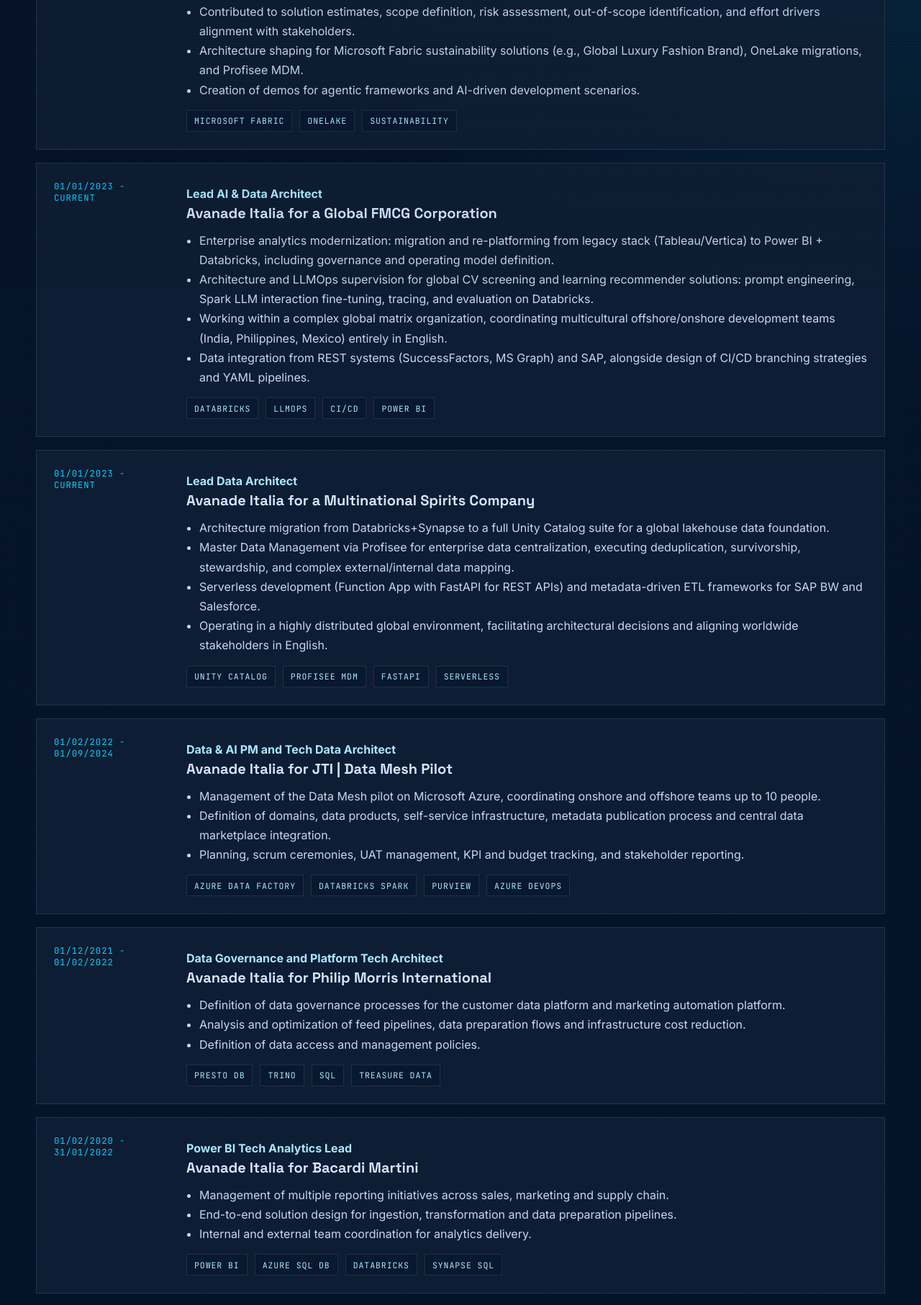
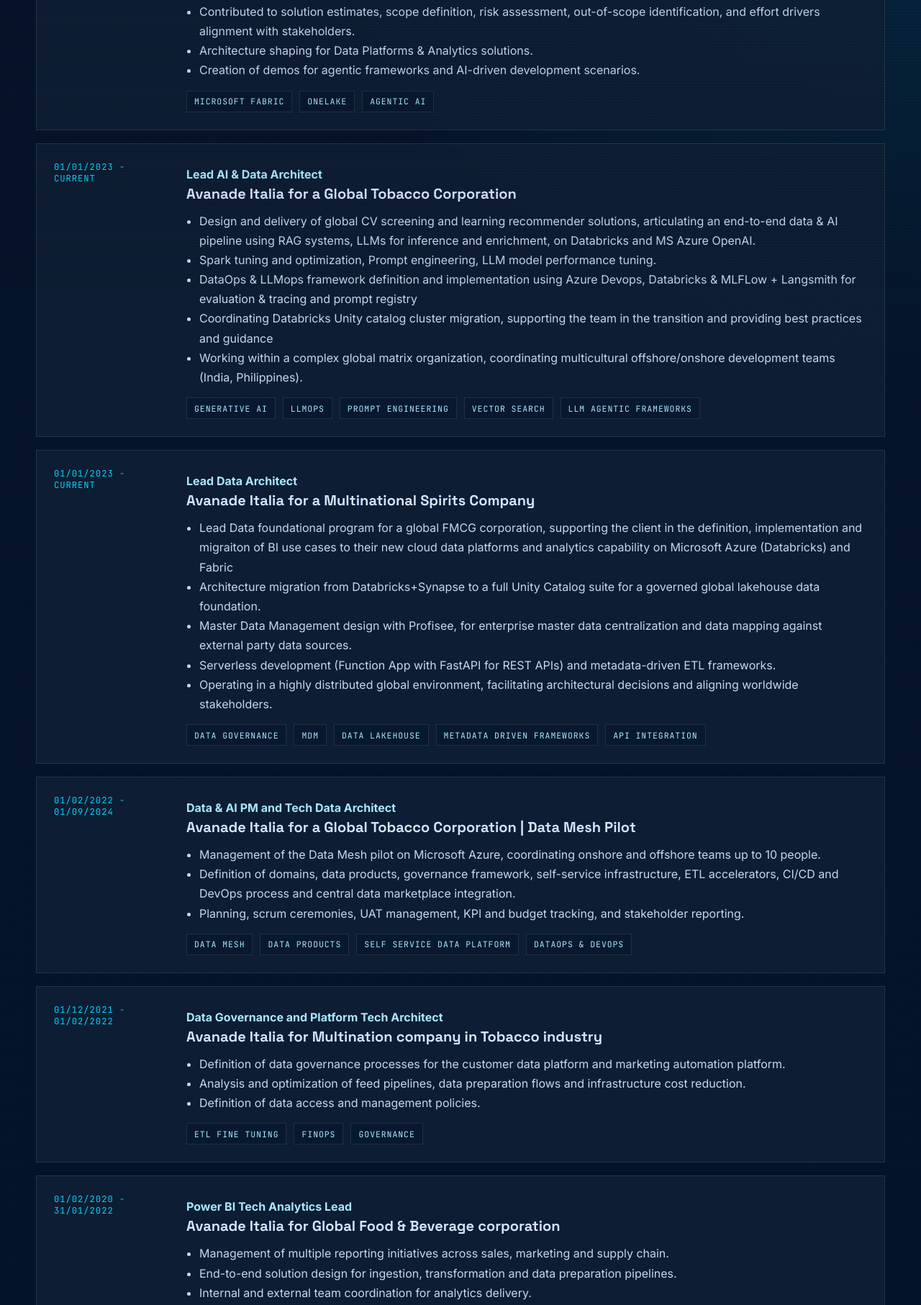
Before and after one commit to natalinio/portfolio, a plain HTML site: page experience.html in a window 1280 px wide. Shown: the part 401-2214 px from the top of the page at 72% size. Drawn offline with Linux system fonts and the light colour scheme.

Commit message:
feat: update experience section with revised project descriptions and formatting improvements

```diff
--- a/experience.html
+++ b/experience.html
@@ -1,5 +1,6 @@
 <!DOCTYPE html>
 <html lang="it">
+
 <head>
     <meta charset="UTF-8">
     <meta name="viewport" content="width=device-width, initial-scale=1.0">
@@ -7,9 +8,12 @@
     <meta name="description" content="Work experience, education and languages for Andrea Natali.">
     <link rel="preconnect" href="https://fonts.googleapis.com">
     <link rel="preconnect" href="https://fonts.gstatic.com" crossorigin>
-    <link href="https://fonts.googleapis.com/css2?family=Inter:wght@400;500;600;700;800&family=JetBrains+Mono:wght@400;700&family=Space+Grotesk:wght@500;700&display=swap" rel="stylesheet">
+    <link
+        href="https://fonts.googleapis.com/css2?family=Inter:wght@400;500;600;700;800&family=JetBrains+Mono:wght@400;700&family=Space+Grotesk:wght@500;700&display=swap"
+        rel="stylesheet">
     <link rel="stylesheet" href="assets/css/styles.css">
 </head>
+
 <body data-page="experience">
     <div class="site-shell">
         <header class="site-header">
@@ -18,7 +22,8 @@
                     <span class="brand-kicker">// STATUS: ARCHIVED RECORDS</span>
                     <span class="brand-title">Andrea Natali</span>
                 </a>
-                <button class="nav-toggle" type="button" aria-expanded="false" aria-label="Apri navigazione" data-nav-toggle>MENU</button>
+                <button class="nav-toggle" type="button" aria-expanded="false" aria-label="Apri navigazione"
+                    data-nav-toggle>MENU</button>
                 <nav class="site-nav" data-site-nav>
                     <a class="nav-link" href="index.html" data-nav-link="home">Mission</a>
                     <a class="nav-link" href="experience.html" data-nav-link="experience">Experience</a>
@@ -48,14 +53,17 @@
                                 <p class="timeline-role">Pre-Sales Data Architect</p>
                                 <h2 class="timeline-company">Avanade Italia | Rome, Italy</h2>
                                 <ul class="list timeline-copy">
-                                    <li>Contributed to solution estimates, scope definition, risk assessment, out-of-scope identification, and effort drivers alignment with stakeholders.</li>
-                                    <li>Architecture shaping for Microsoft Fabric sustainability solutions (e.g., Global Luxury Fashion Brand), OneLake migrations, and Profisee MDM.</li>
-                                    <li>Creation of demos for agentic frameworks and AI-driven development scenarios.</li>
+                                    <li>Contributed to solution estimates, scope definition, risk assessment,
+                                        out-of-scope identification, and effort drivers alignment with stakeholders.
+                                    </li>
+                                    <li>Architecture shaping for Data Platforms & Analytics solutions.</li>
+                                    <li>Creation of demos for agentic frameworks and AI-driven development scenarios.
+                                    </li>
                                 </ul>
                                 <div class="tag-row">
                                     <span class="tag">Microsoft Fabric</span>
                                     <span class="tag">OneLake</span>
-                                    <span class="tag">Sustainability</span>
+                                    <span class="tag">Agentic AI</span>
                                 </div>
                             </div>
                         </article>
@@ -66,18 +74,28 @@
                             </div>
                             <div>
                                 <p class="timeline-role">Lead AI &amp; Data Architect</p>
-                                <h2 class="timeline-company">Avanade Italia for a Global FMCG Corporation</h2>
+                                <h2 class="timeline-company">Avanade Italia for a Global Tobacco Corporation</h2>
                                 <ul class="list timeline-copy">
-                                    <li>Enterprise analytics modernization: migration and re-platforming from legacy stack (Tableau/Vertica) to Power BI + Databricks, including governance and operating model definition.</li>
-                                    <li>Architecture and LLMOps supervision for global CV screening and learning recommender solutions: prompt engineering, Spark LLM interaction fine-tuning, tracing, and evaluation on Databricks.</li>
-                                    <li>Working within a complex global matrix organization, coordinating multicultural offshore/onshore development teams (India, Philippines, Mexico) entirely in English.</li>
-                                    <li>Data integration from REST systems (SuccessFactors, MS Graph) and SAP, alongside design of CI/CD branching strategies and YAML pipelines.</li>
+                                    <li>Design and delivery of global CV screening and learning recommender solutions,
+                                        articulating an end-to-end data & AI pipeline using RAG systems, LLMs for
+                                        inference and enrichment, on Databricks and MS Azure OpenAI.</li>
+                                    <li>Spark tuning and optimization, Prompt engineering, LLM model performance tuning.
+                                    </li>
+                                    <li>DataOps & LLMops framework definition and implementation using Azure Devops,
+                                        Databricks & MLFLow + Langsmith for evaluation & tracing and prompt registry
+                                    </li>
+                                    <li>Coordinating Databricks Unity catalog cluster migration, supporting the team in
+                                        the transition and providing best practices and guidance</li>
+                                    <li>Working within a complex global matrix organization, coordinating multicultural
+                                        offshore/onshore development teams (India, Philippines).</li>
                                 </ul>
                                 <div class="tag-row">
-                                    <span class="tag">Databricks</span>
+                                    <span class="tag">Generative AI</span>
                                     <span class="tag">LLMOps</span>
-                                    <span class="tag">CI/CD</span>
-                                    <span class="tag">Power BI</span>
+                                    <span class="tag">Prompt Engineering</span>
+                                    <span class="tag">Vector Search</span>
+                                    <span class="tag">LLM Agentic Frameworks</span>
+
                                 </div>
                             </div>
                         </article>
@@ -90,16 +108,26 @@
                                 <p class="timeline-role">Lead Data Architect</p>
                                 <h2 class="timeline-company">Avanade Italia for a Multinational Spirits Company</h2>
                                 <ul class="list timeline-copy">
-                                    <li>Architecture migration from Databricks+Synapse to a full Unity Catalog suite for a global lakehouse data foundation.</li>
-                                    <li>Master Data Management via Profisee for enterprise data centralization, executing deduplication, survivorship, stewardship, and complex external/internal data mapping.</li>
-                                    <li>Serverless development (Function App with FastAPI for REST APIs) and metadata-driven ETL frameworks for SAP BW and Salesforce.</li>
-                                    <li>Operating in a highly distributed global environment, facilitating architectural decisions and aligning worldwide stakeholders in English.</li>
+                                    <li>Lead Data foundational program for a global FMCG corporation, supporting the
+                                        client in the definition, implementation and migraiton of BI use cases to their
+                                        new cloud data platforms and analytics capability on Microsoft Azure
+                                        (Databricks) and Fabric</li>
+                                    <li>Architecture migration from Databricks+Synapse to a full Unity Catalog suite for
+                                        a governed global lakehouse data foundation.</li>
+                                    <li>Master Data Management design with Profisee, for enterprise master data
+                                        centralization and data mapping against external party data sources.</li>
+                                    <li>Serverless development (Function App with FastAPI for REST APIs) and
+                                        metadata-driven ETL frameworks.</li>
+                                    <li>Operating in a highly distributed global environment, facilitating architectural
+                                        decisions and aligning worldwide stakeholders.</li>
                                 </ul>
                                 <div class="tag-row">
-                                    <span class="tag">Unity Catalog</span>
-                                    <span class="tag">Profisee MDM</span>
-                                    <span class="tag">FastAPI</span>
-                                    <span class="tag">Serverless</span>
+                                    <span class="tag">Data governance</span>
+                                    <span class="tag">MDM</span>
+                                    <span class="tag">Data Lakehouse</span>
+                                    <span class="tag">Metadata driven frameworks</span>
+                                    <span class="tag">API integration</span>
+
                                 </div>
                             </div>
                         </article>
@@ -110,17 +138,22 @@
                             </div>
                             <div>
                                 <p class="timeline-role">Data &amp; AI PM and Tech Data Architect</p>
-                                <h2 class="timeline-company">Avanade Italia for JTI | Data Mesh Pilot</h2>
+                                <h2 class="timeline-company">Avanade Italia for a Global Tobacco Corporation | Data Mesh
+                                    Pilot</h2>
                                 <ul class="list timeline-copy">
-                                    <li>Management of the Data Mesh pilot on Microsoft Azure, coordinating onshore and offshore teams up to 10 people.</li>
-                                    <li>Definition of domains, data products, self-service infrastructure, metadata publication process and central data marketplace integration.</li>
-                                    <li>Planning, scrum ceremonies, UAT management, KPI and budget tracking, and stakeholder reporting.</li>
+                                    <li>Management of the Data Mesh pilot on Microsoft Azure, coordinating onshore and
+                                        offshore teams up to 10 people.</li>
+                                    <li>Definition of domains, data products, governance framework, self-service
+                                        infrastructure, ETL accelerators, CI/CD and DevOps process and central data
+                                        marketplace integration.</li>
+                                    <li>Planning, scrum ceremonies, UAT management, KPI and budget tracking, and
+                                        stakeholder reporting.</li>
                                 </ul>
                                 <div class="tag-row">
-                                    <span class="tag">Azure Data Factory</span>
-                                    <span class="tag">Databricks Spark</span>
-                                    <span class="tag">Purview</span>
-                                    <span class="tag">Azure DevOps</span>
+                                    <span class="tag">Data Mesh</span>
+                                    <span class="tag">Data Products</span>
+                                    <span class="tag">Self Service Data Platform</span>
+                                    <span class="tag">DataOps & DevOps</span>
                                 </div>
                             </div>
                         </article>
@@ -131,17 +164,19 @@
                             </div>
                             <div>
                                 <p class="timeline-role">Data Governance and Platform Tech Architect</p>
-                                <h2 class="timeline-company">Avanade Italia for Philip Morris International</h2>
+                                <h2 class="timeline-company">Avanade Italia for Multination company in Tobacco industry
+                                </h2>
                                 <ul class="list timeline-copy">
-                                    <li>Definition of data governance processes for the customer data platform and marketing automation platform.</li>
-                                    <li>Analysis and optimization of feed pipelines, data preparation flows and infrastructure cost reduction.</li>
+                                    <li>Definition of data governance processes for the customer data platform and
+                                        marketing automation platform.</li>
+                                    <li>Analysis and optimization of feed pipelines, data preparation flows and
+                                        infrastructure cost reduction.</li>
                                     <li>Definition of data access and management policies.</li>
                                 </ul>
                                 <div class="tag-row">
-                                    <span class="tag">Presto DB</span>
-                                    <span class="tag">Trino</span>
-                                    <span class="tag">SQL</span>
-                                    <span class="tag">Treasure Data</span>
+                                    <span class="tag">ETL fine tuning</span>
+                                    <span class="tag">FinOps</span>
+                                    <span class="tag">Governance</span>
                                 </div>
                             </div>
                         </article>
@@ -152,10 +187,12 @@
                             </div>
                             <div>
                                 <p class="timeline-role">Power BI Tech Analytics Lead</p>
-                                <h2 class="timeline-company">Avanade Italia for Bacardi Martini</h2>
+                                <h2 class="timeline-company">Avanade Italia for Global Food & Beverage corporation</h2>
                                 <ul class="list timeline-copy">
-                                    <li>Management of multiple reporting initiatives across sales, marketing and supply chain.</li>
-                                    <li>End-to-end solution design for ingestion, transformation and data preparation pipelines.</li>
+                                    <li>Management of multiple reporting initiatives across sales, marketing and supply
+                                        chain.</li>
+                                    <li>End-to-end solution design for ingestion, transformation and data preparation
+                                        pipelines.</li>
                                     <li>Internal and external team coordination for analytics delivery.</li>
                                 </ul>
                                 <div class="tag-row">
@@ -173,10 +210,13 @@
                             </div>
                             <div>
                                 <p class="timeline-role">Analytics Project Manager</p>
-                                <h2 class="timeline-company">Avanade Italia for Leonardo Finmeccanica</h2>
+                                <h2 class="timeline-company">Avanade Italia for Italian Aerospace & Defense corporation
+                                </h2>
                                 <ul class="list timeline-copy">
-                                    <li>Management of Power BI reporting development for procurement and supply chain reporting initiatives.</li>
-                                    <li>Requirements gathering, technical solution design, team coordination and activity planning.</li>
+                                    <li>Management of Power BI reporting development for procurement and supply chain
+                                        reporting initiatives.</li>
+                                    <li>Requirements gathering, technical solution design, team coordination and
+                                        activity planning.</li>
                                 </ul>
                                 <div class="tag-row">
                                     <span class="tag">Power BI Report Server</span>
@@ -195,8 +235,10 @@
                                 <p class="timeline-role">Data Governance &amp; Analytics Supervisor</p>
                                 <h2 class="timeline-company">ALD Automotive | Rome, Italy</h2>
                                 <ul class="list timeline-copy">
-                                    <li>Team leadership on data visualization and reporting automation across sales, marketing, CRM and operations.</li>
-                                    <li>Design of analytics architectures on the Microsoft stack and monitoring of data quality across enterprise platforms.</li>
+                                    <li>Team leadership on data visualization and reporting automation across sales,
+                                        marketing, CRM and operations.</li>
+                                    <li>Design of analytics architectures on the Microsoft stack and monitoring of data
+                                        quality across enterprise platforms.</li>
                                 </ul>
                                 <div class="tag-row">
                                     <span class="tag">Power BI</span>
@@ -218,19 +260,23 @@
                     <div class="card-grid">
                         <article class="mini-card">
                             <h3>Master in Management Engineering</h3>
-                            <p class="card-copy">Universita di Roma Tor Vergata, Rome. ICT field of study. Final grade: 107. EQF level 8.</p>
+                            <p class="card-copy">Universita di Roma Tor Vergata, Rome. ICT field of study. Final grade:
+                                107. EQF level 8.</p>
                         </article>
                         <article class="mini-card">
                             <h3>Bachelor in Management Engineering</h3>
-                            <p class="card-copy">Universita di Roma Tor Vergata, Rome. Management and administration field of study. Final grade: 110. EQF level 7.</p>
+                            <p class="card-copy">Universita di Roma Tor Vergata, Rome. Management and administration
+                                field of study. Final grade: 110. EQF level 7.</p>
                         </article>
                         <article class="mini-card">
                             <h3>Languages</h3>
-                            <p class="card-copy">Italian mother tongue. English: listening C2, reading C2, writing C2, spoken production C2, spoken interaction C2.</p>
+                            <p class="card-copy">Italian mother tongue. English: listening C2, reading C2, writing C2,
+                                spoken production C2, spoken interaction C2.</p>
                         </article>
                         <article class="mini-card">
                             <h3>Leadership Scope</h3>
-                            <p class="card-copy">Experience managing diverse teams up to 10 people and project budgets up to €1 million.</p>
+                            <p class="card-copy">Experience managing diverse teams up to 10 people and project budgets
+                                up to €1 million.</p>
                         </article>
                     </div>
                 </section>
@@ -246,4 +292,5 @@
     </div>
     <script src="assets/js/site.js"></script>
 </body>
+
 </html>
```
